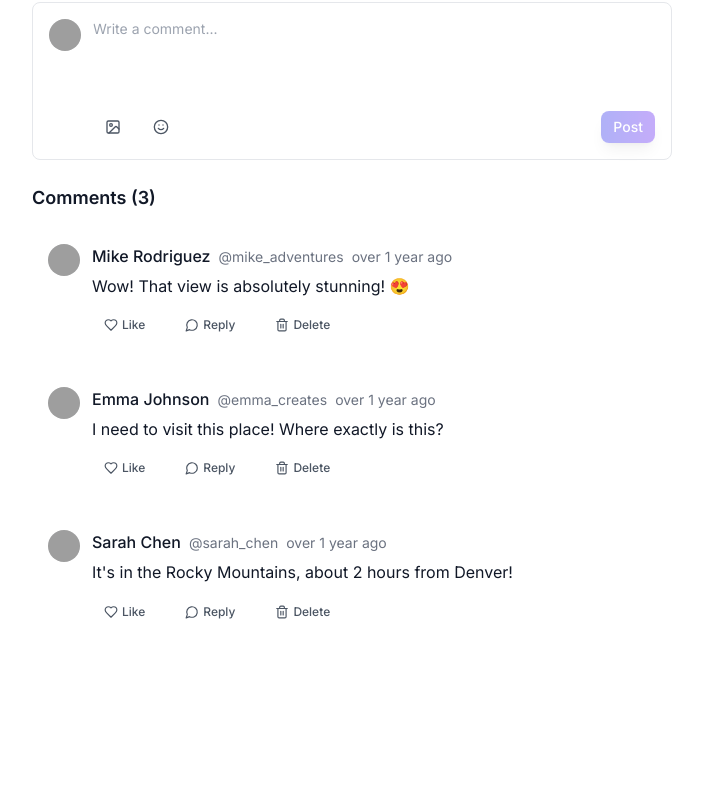
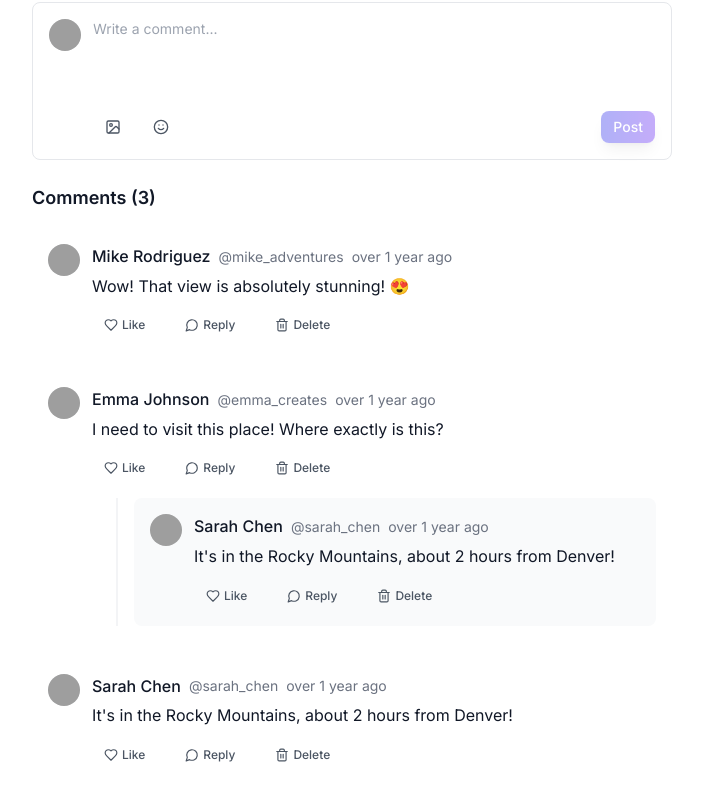
Before and after one commit to apper-canvas/edge-pulse-connect, a React (Vite) app: page /post/1 in a window 1280 px wide. Shown: the part 800-1601 px from the top of the page, without its empty margins (288-991 px from the left). Before the commit the page ends 1466 px from the top, so only its background shows below. Built offline with nearby package versions, Linux system fonts and the light colour scheme; grey boxes are pictures that could not be loaded.

Commit message:
Fix reply button functionality with threaded comments, inline reply forms, and proper nested comment rendering

```diff
--- a/src/components/molecules/CommentCard.jsx
+++ b/src/components/molecules/CommentCard.jsx
@@ -6,8 +6,9 @@ import ApperIcon from '@/components/ApperIcon';
 import Avatar from '@/components/atoms/Avatar';
 import Button from '@/components/atoms/Button';
 import { cn } from '@/utils/cn';
+import CommentForm from './CommentForm';
 
-const CommentCard = ({ comment, onLike, onReply, onDelete, className }) => {
+const CommentCard = ({ comment, onLike, onReply, onDelete, replies = [], className }) => {
   const [isLiked, setIsLiked] = React.useState(false);
   const [showReplyForm, setShowReplyForm] = React.useState(false);
 
@@ -17,18 +18,23 @@ const CommentCard = ({ comment, onLike, onReply, onDelete, className }) => {
       onLike(comment.Id, !isLiked);
     }
   };
-
-  const handleReply = () => {
+const handleReply = () => {
     setShowReplyForm(!showReplyForm);
   };
 
+  const handleReplySubmit = async (content) => {
+    if (onReply) {
+      await onReply(content, comment.Id);
+      setShowReplyForm(false);
+    }
+  };
   const handleDelete = () => {
     if (onDelete && window.confirm('Are you sure you want to delete this comment?')) {
       onDelete(comment.Id);
     }
   };
 
-  return (
+return (
     <motion.div
       initial={{ opacity: 0, y: 10 }}
       animate={{ opacity: 1, y: 0 }}
@@ -98,6 +104,34 @@ const CommentCard = ({ comment, onLike, onReply, onDelete, className }) => {
               <span className="text-xs">Delete</span>
             </Button>
           </div>
+
+          {/* Reply Form */}
+          {showReplyForm && (
+            <div className="mt-4">
+              <CommentForm
+                onSubmit={handleReplySubmit}
+                placeholder={`Reply to ${comment.author?.displayName}...`}
+                className="border-l-2 border-gray-200 pl-4"
+              />
+            </div>
+          )}
+
+          {/* Nested Replies */}
+          {replies.length > 0 && (
+            <div className="mt-4 space-y-3">
+              {replies.map((reply) => (
+                <div key={reply.Id} className="ml-6 border-l-2 border-gray-100 pl-4">
+                  <CommentCard
+                    comment={reply}
+                    onLike={onLike}
+                    onReply={onReply}
+                    onDelete={onDelete}
+                    className="bg-gray-50"
+                  />
+                </div>
+              ))}
+            </div>
+          )}
         </div>
       </div>
     </motion.div>
--- a/src/components/molecules/CommentForm.jsx
+++ b/src/components/molecules/CommentForm.jsx
@@ -6,7 +6,7 @@ import Button from '@/components/atoms/Button';
 import Textarea from '@/components/atoms/Textarea';
 import { cn } from '@/utils/cn';
 
-const CommentForm = ({ onSubmit, placeholder = "Write a comment...", className }) => {
+const CommentForm = ({ onSubmit, placeholder = "Write a comment...", parentId = null, className }) => {
   const [content, setContent] = useState('');
   const [isSubmitting, setIsSubmitting] = useState(false);
 
@@ -41,11 +41,14 @@ const CommentForm = ({ onSubmit, placeholder = "Write a comment...", className }
           fallback="You"
         />
         <div className="flex-1">
-          <Textarea
+<Textarea
             value={content}
             onChange={(e) => setContent(e.target.value)}
             placeholder={placeholder}
-            className="min-h-[80px] resize-none border-none focus:ring-0 p-0 text-sm"
+            className={cn(
+              "resize-none border-none focus:ring-0 p-0 text-sm",
+              parentId ? "min-h-[60px]" : "min-h-[80px]"
+            )}
           />
           <div className="flex items-center justify-between mt-3">
             <div className="flex items-center gap-2">
--- a/src/components/pages/PostDetail.jsx
+++ b/src/components/pages/PostDetail.jsx
@@ -112,6 +112,24 @@ export default function PostDetail() {
       console.error('Error posting comment:', err);
       toast.error('Failed to post comment');
     }
+};
+
+  const handleReplySubmit = async (content, parentId) => {
+    try {
+      const newComment = await commentService.create({
+        postId: parseInt(id),
+        authorId: 1, // Current user ID
+        content,
+        parentId
+      });
+
+      setComments(prev => [...prev, newComment]);
+      setPost(prev => ({ ...prev, comments: prev.comments + 1 }));
+      toast.success('Reply posted successfully!');
+    } catch (err) {
+      console.error('Error posting reply:', err);
+      toast.error('Failed to post reply');
+    }
   };
 
   const handleCommentDelete = async (commentId) => {
@@ -211,13 +229,15 @@ export default function PostDetail() {
             message="Be the first to share your thoughts!"
             variant="comments"
           />
-        ) : (
+) : (
           <div className="space-y-4">
             {comments.map((comment) => (
               <CommentCard
                 key={comment.Id}
                 comment={comment}
                 onDelete={handleCommentDelete}
+                onReply={handleReplySubmit}
+                replies={comments.filter(c => c.parentId === comment.Id)}
               />
             ))}
           </div>
--- a/src/services/api/commentService.js
+++ b/src/services/api/commentService.js
@@ -21,12 +21,13 @@ export const commentService = {
       });
   },
 
-  async create(commentData) {
+async create(commentData) {
     await delay(200);
     const newComment = {
       Id: Math.max(...comments.map(c => c.Id)) + 1,
       ...commentData,
-      timestamp: new Date().toISOString()
+      timestamp: new Date().toISOString(),
+      parentId: commentData.parentId || null
     };
 
     comments.push(newComment);
```
